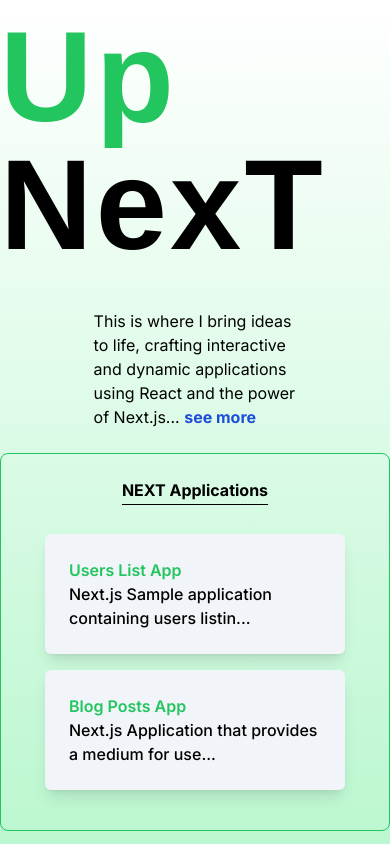
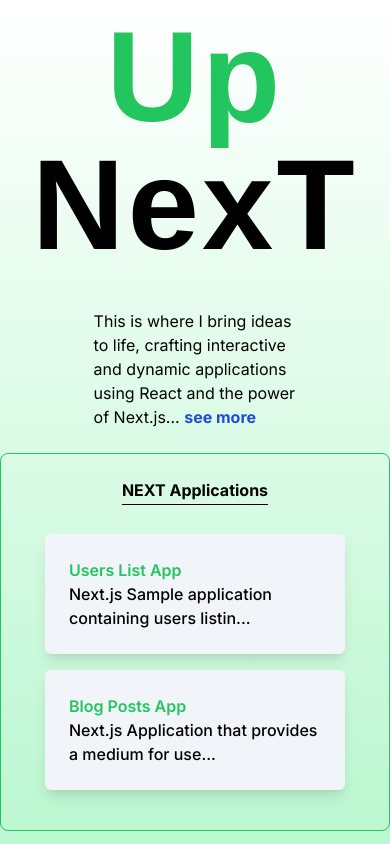
Before and after one commit to pratheekshej/next-app, a Next.js app: page / in a window 390 px wide. Built offline with nearby package versions, Linux system fonts and the light colour scheme.

Commit message:
Responsiveness.

```diff
--- a/app/layout.tsx
+++ b/app/layout.tsx
@@ -16,7 +16,7 @@ export default function RootLayout({
 }>) {
   return (
     <html lang="en">
-      <body className={inter.className}>
+      <body className={`${inter.className} box-border`}>
         {children}
       </body>
     </html>
--- a/app/page.tsx
+++ b/app/page.tsx
@@ -9,8 +9,8 @@ export default function Home() {
   const className = 'font-bold cursor-pointer text-blue-700';
 
   return (
-    <div className="h-full flex flex-col items-center justify-center text-black bg-gradient-to-b from-white to-green-200">
-      <h1 className="text-9xl mb-2 font-satoshi font-bold tracking-wide"><span className='text-green-500'>Up</span> NexT</h1>
+    <div className="min-h-full flex flex-col items-center justify-center text-black bg-gradient-to-b from-white to-green-200">
+      <h1 className="text-9xl mb-2 font-satoshi font-bold tracking-wide flex flex-row items-center w-full justify-center flex-wrap"><span className='text-green-500'>Up</span> NexT</h1>
 
       {
         seeMore ?
```
